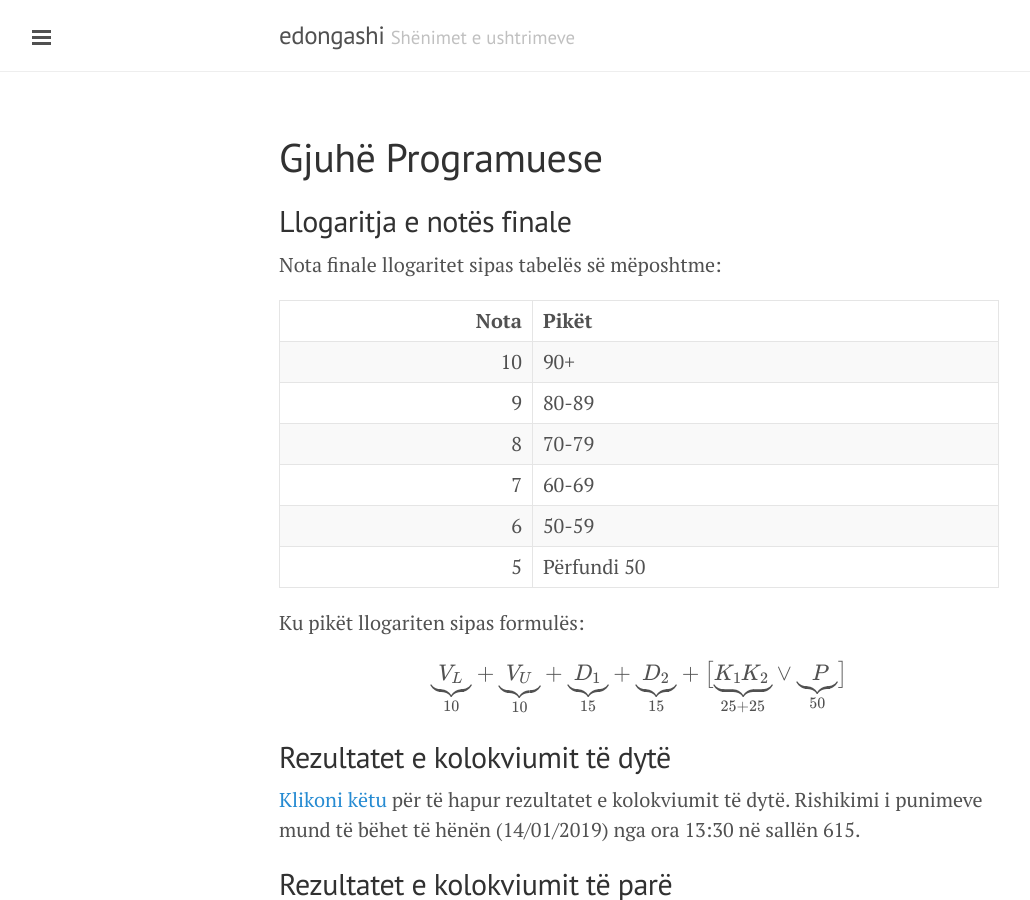
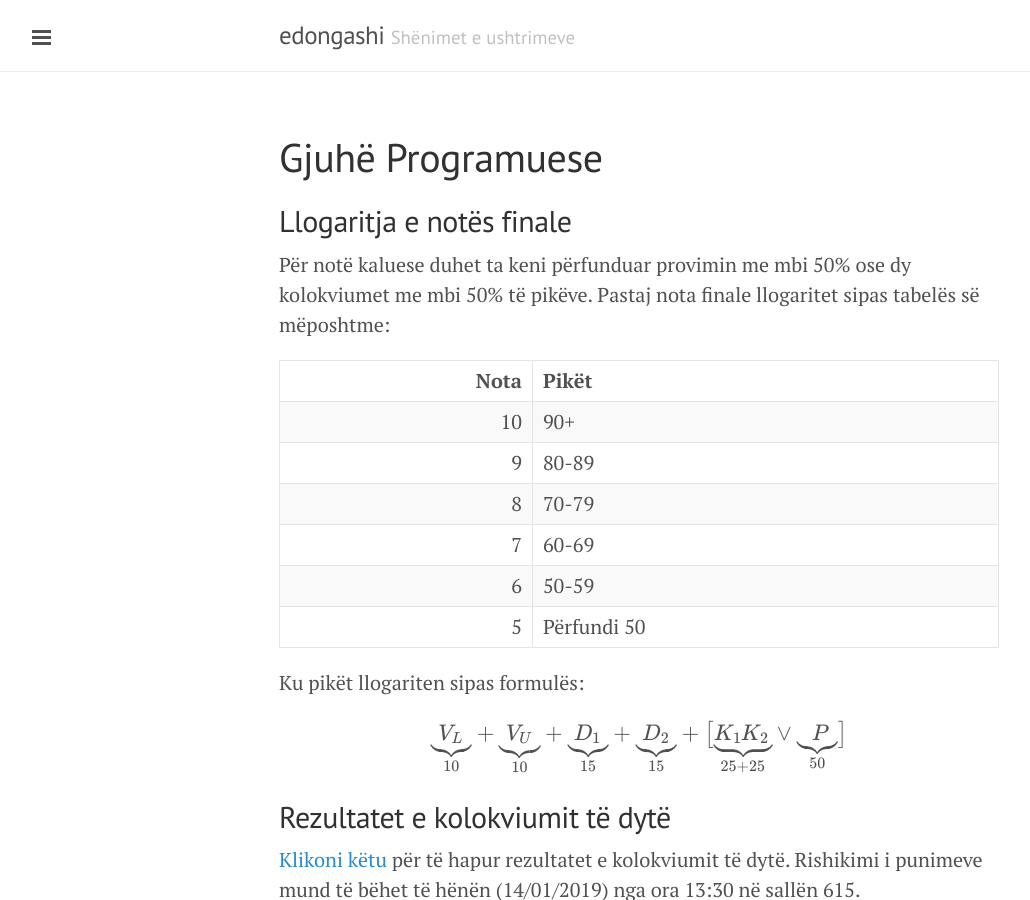
Before and after one commit to edongashi/edongashi.github.io, a Jekyll site: the page built from lendet/gjuhe-programuese/index.md, in a window 1280 px wide and 900 px high. Shown: the whole window, without its empty margins (1-1031 px from the left). Built offline with Jekyll 4.4.1, drawn with Linux system fonts in a browser that asks for light colours; our own code applies the rules of GitHub Pages for plain Markdown files; formulas are drawn with MathJax 3.

Commit message:
update info

```diff
--- a/lendet/gjuhe-programuese/index.md
+++ b/lendet/gjuhe-programuese/index.md
@@ -8,7 +8,7 @@
 
 ## Llogaritja e notës finale
 
-Nota finale llogaritet sipas tabelës së mëposhtme:
+Për notë kaluese duhet ta keni përfunduar provimin me mbi 50% ose dy kolokviumet me mbi 50% të pikëve. Pastaj nota finale llogaritet sipas tabelës së mëposhtme:
 
 Nota|Pikët
 -:|:-
```
